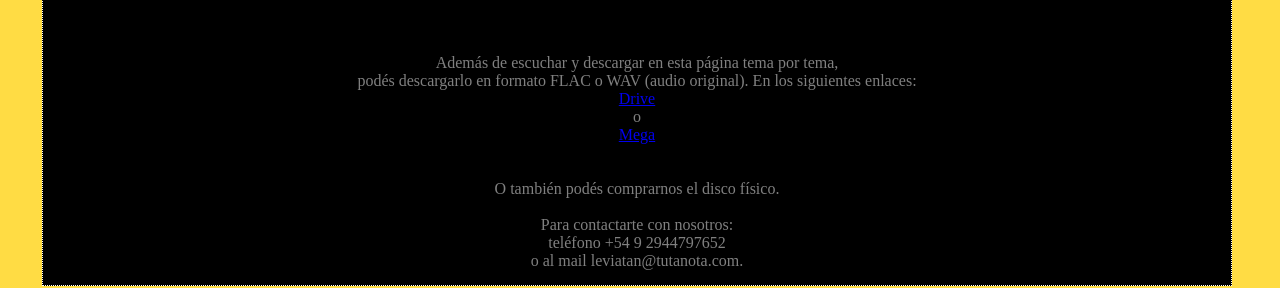
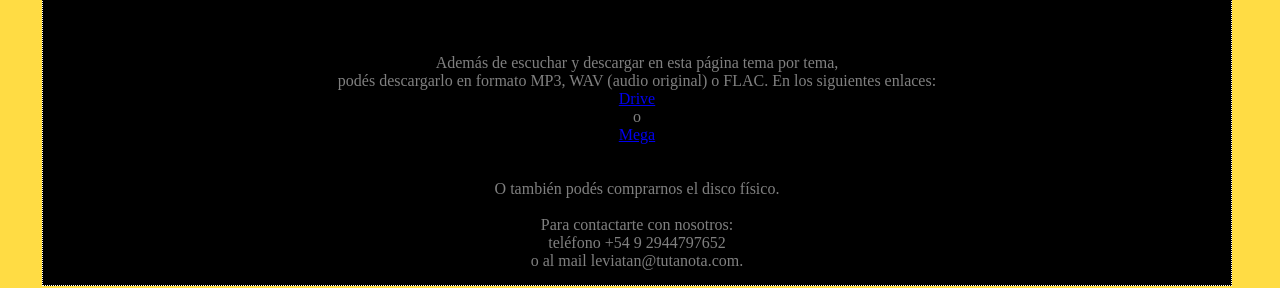
Before and after one commit to gabrielcellone/webperegrina, a plain HTML site: page ensayo/index.html in a window 1280 px wide. Shown: the part 1728-2016 px from the top of the page. Drawn offline with Linux system fonts and the light colour scheme.

Commit message:
first commit

```diff
--- a/ensayo/index.html
+++ b/ensayo/index.html
@@ -69,7 +69,7 @@
     <br>
     <br>
     <p1> Además de escuchar y descargar en esta página tema por tema,<br>
-      podés descargarlo en formato FLAC o WAV (audio original). En los siguientes enlaces:
+      podés descargarlo en formato MP3, WAV (audio original) o FLAC. En los siguientes enlaces:
            <br>   <a
           href="https://drive.google.com/drive/folders/1QHuyA65DRSz_UGrLyQAKeYE2wpwe6nDd?usp=sharing" target="_blank"
           title="nube"
```
